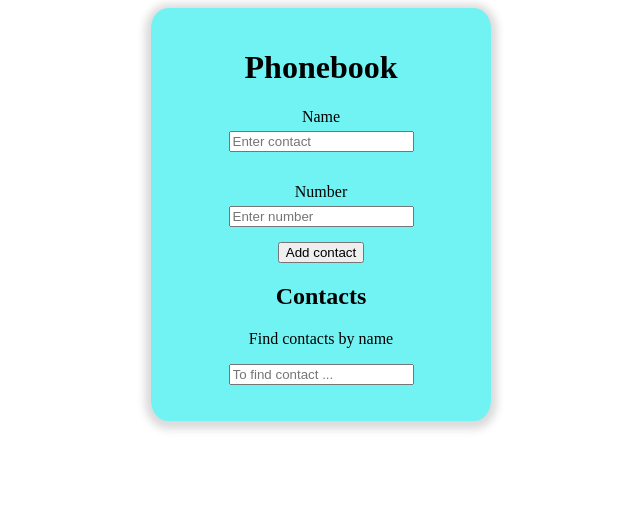
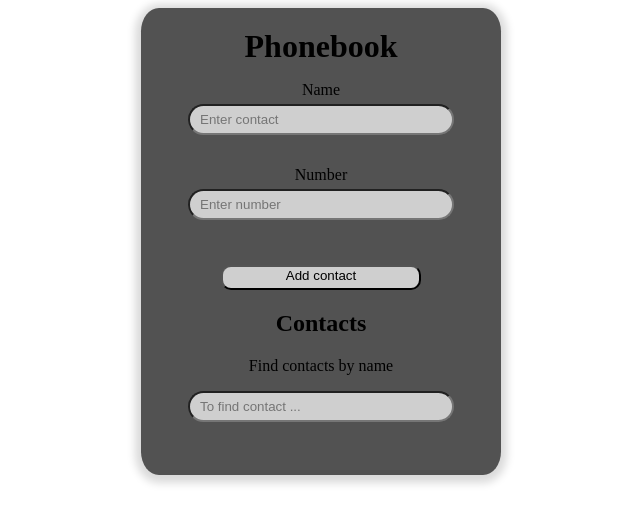
Before and after one commit to Koallla/goit-react-hw-02-phonebook, a React (Create React App) app: page / in a window 1280 px wide. Shown: the top 524 px of the page, without its empty margins (319-959 px from the left). Built offline with nearby package versions, Linux system fonts and the light colour scheme.

Commit message:
added styles

```diff
--- a/src/components/App/App.jsx
+++ b/src/components/App/App.jsx
@@ -29,7 +29,6 @@ export default class App extends Component {
   addContact = contact => {
     const findContact = findToMatch(this.state.contacts, contact);
     if (contact.name) {
-      // eslint-disable-next-line no-unused-expressions
       findContact
         ? alert(`${findContact.name} is already in contacts`)
         : this.setState(prevState => ({
@@ -52,7 +51,7 @@ export default class App extends Component {
 
     return (
       <div className={styles.container}>
-        <h1>Phonebook</h1>
+        <h1 className={styles.title}>Phonebook</h1>
         <ContactForm
           onChange={this.handleChange}
           onAddContact={this.addContact}
--- a/src/components/App/app.module.css
+++ b/src/components/App/app.module.css
@@ -2,9 +2,13 @@
   display: block;
   margin: 0 auto;
   text-align: center;
-  max-width: 300px;
+  max-width: 320px;
   box-shadow: 0px 2px 9px 6px rgb(218, 218, 218);
   padding: 20px;
   border-radius: 5%;
-  background-color: rgb(114, 243, 243);
+  background-color: rgb(82, 82, 82);
 }
+
+.title {
+  margin: 0;
+}
--- a/src/components/ContactForm/contactForm.module.css
+++ b/src/components/ContactForm/contactForm.module.css
@@ -5,10 +5,31 @@
 
 .input_form {
   margin-bottom: 15px;
+  background-color: rgb(207, 207, 207);
+  height: 25px;
+  width: 250px;
+  border-radius: 20px;
+  padding-left: 10px;
+}
+
+.input_form:focus {
+  background-color: rgb(188, 245, 202);
+  transition: all 0.4s;
 }
 
 .btn_submit {
   display: flex;
   justify-content: center;
   margin: 0 auto;
+  height: 25px;
+  width: 200px;
+  border-radius: 10px;
+  margin-top: 30px;
+  background-color: rgb(207, 207, 207);
+  cursor: pointer;
 }
+
+.btn_submit:hover {
+  background-color: rgb(100, 100, 100);
+  transition: all 0.4s;
+}
--- a/src/components/ContactList/ContactList.jsx
+++ b/src/components/ContactList/ContactList.jsx
@@ -1,14 +1,21 @@
 import React from 'react';
-// import shortid from 'short-id';
 import T from 'prop-types';
+import styles from './contactList.module.css';
 
 const ContactList = ({ contacts, onDelete }) => {
   return (
-    <ul>
+    <ul className={styles.list}>
       {contacts.map(el => (
-        <li key={el.id}>
-          {el.name}: {el.number}
-          <button type="submit" onClick={() => onDelete(el.id)}>
+        <li className={styles.item} key={el.id}>
+          {' '}
+          <p className={styles.text}>
+            {el.name}: {el.number}{' '}
+          </p>
+          <button
+            className={styles.btn}
+            type="submit"
+            onClick={() => onDelete(el.id)}
+          >
             Delete
           </button>
         </li>
--- /dev/null
+++ b/src/components/ContactList/contactList.module.css
@@ -0,0 +1,29 @@
+.list {
+  padding: 0;
+  list-style: none;
+  font-size: 18px;
+}
+
+.item {
+  display: flex;
+  align-items: flex-end;
+  justify-content: space-between;
+}
+
+.text {
+  margin: 0;
+}
+
+.btn {
+  height: 25px;
+  width: 60px;
+  border-radius: 10px;
+  margin-top: 30px;
+  background-color: rgb(207, 207, 207);
+  cursor: pointer;
+}
+
+.btn:hover {
+  background-color: rgb(100, 100, 100);
+  transition: all 0.4s;
+}
--- a/src/components/Filter/Filter.jsx
+++ b/src/components/Filter/Filter.jsx
@@ -1,10 +1,12 @@
 import React from 'react';
 import T from 'prop-types';
+import styles from './filter.module.css';
 
 const Filter = ({ value, onChange }) => (
   <>
     <p>Find contacts by name</p>
     <input
+      className={styles.input_filter}
       type="text"
       value={value}
       name="filter"
--- /dev/null
+++ b/src/components/Filter/filter.module.css
@@ -0,0 +1,13 @@
+.input_filter {
+  margin-bottom: 15px;
+  background-color: rgb(207, 207, 207);
+  height: 25px;
+  width: 250px;
+  border-radius: 20px;
+  padding-left: 10px;
+}
+
+.input_filter:focus {
+  background-color: rgb(188, 245, 202);
+  transition: all 0.4s;
+}
```
